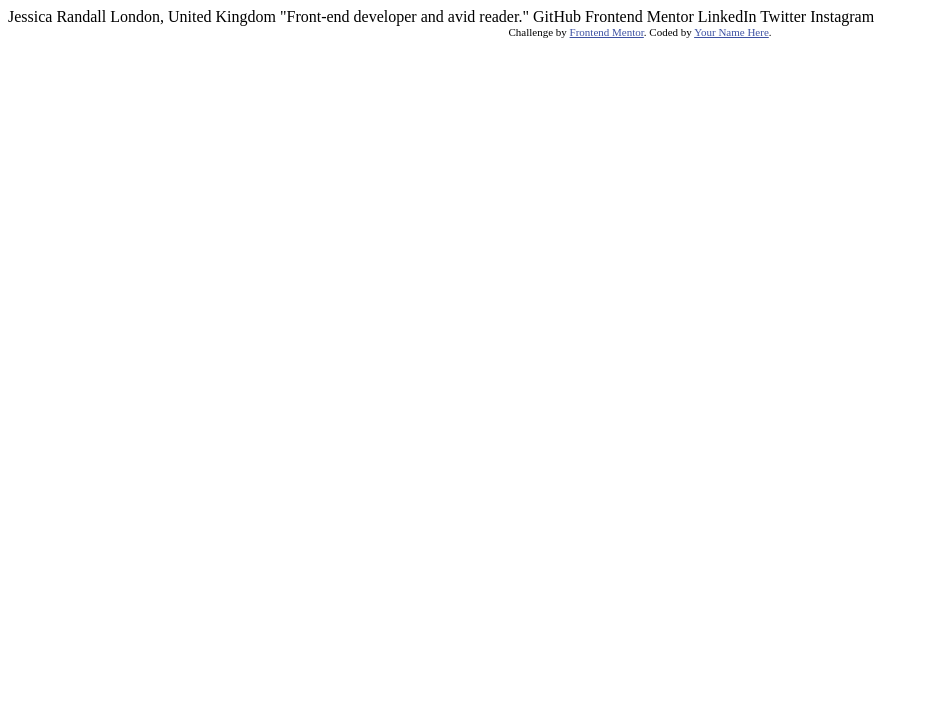
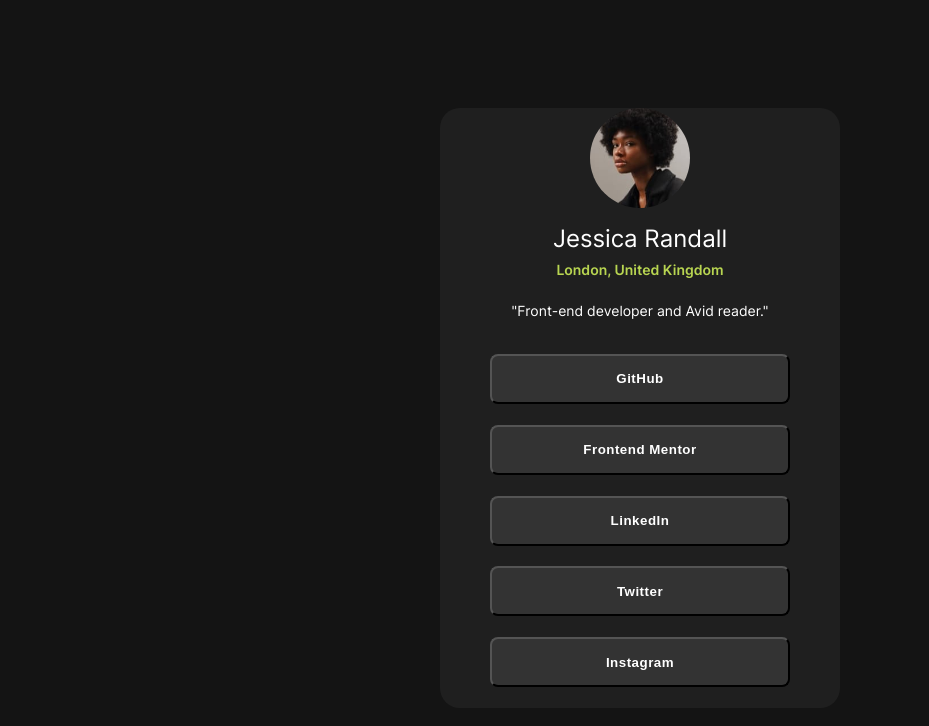
Before and after one commit to Mohamed-Badr-Saad/Social-Links-Profile-frontend-mentor, a plain HTML site: page index.html in a window 1280 px wide. Shown: the whole page, without its empty margins (0-929 px from the left). Drawn offline with Linux system fonts and the light colour scheme.

Commit message:
social links card

```diff
--- a/index.html
+++ b/index.html
@@ -1,34 +1,57 @@
 <!DOCTYPE html>
 <html lang="en">
+
 <head>
   <meta charset="UTF-8">
-  <meta name="viewport" content="width=device-width, initial-scale=1.0"> <!-- displays site properly based on user's device -->
+  <meta name="viewport" content="width=device-width, initial-scale=1.0">
+  <!-- displays site properly based on user's device -->
 
   <link rel="icon" type="image/png" sizes="32x32" href="./assets/images/favicon-32x32.png">
 
   <title>Frontend Mentor | Social links profile</title>
 
-  <!-- Feel free to remove these styles or customise in your own stylesheet 👍 -->
+  <!-- Feel free to remove these styles or customize in your own stylesheet 👍 -->
   <style>
-    .attribution { font-size: 11px; text-align: center; }
-    .attribution a { color: hsl(228, 45%, 44%); }
+    .attribution {
+      font-size: 11px;
+      text-align: center;
+    }
+
+    .attribution a {
+      color: hsl(228, 45%, 44%);
+    }
   </style>
+
+
+  <link rel="stylesheet" href="styles.css">
+
 </head>
+
 <body>
 
-  Jessica Randall
-  London, United Kingdom
-  "Front-end developer and avid reader."
+  <header>
+  </header>
+  <nav>
+  </nav>
 
-  GitHub
-  Frontend Mentor
-  LinkedIn
-  Twitter
-  Instagram
+  <main class="card-container">
+    <img src="./assets/images/avatar-jessica.jpeg" alt="jessica image">
+    <h1>Jessica Randall</h1>
+    <div class="location">London, United Kingdom</div>
+    <p>"Front-end developer and Avid reader."</p>
 
-  <div class="attribution">
-    Challenge by <a href="https://www.frontendmentor.io?ref=challenge" target="_blank">Frontend Mentor</a>.
-    Coded by <a href="#">Your Name Here</a>.
-  </div>
+    <div class="social-links">
+      <a href="https://www.github.com"><button class="btn">GitHub</button></a>
+      <a href="https://www.frontendmentor.io"><button class="btn">Frontend Mentor</button></a>
+      <a href="https://www.linkedin.com"><button class="btn">LinkedIn</button></a>
+      <a href="https://www.twitter.com"><button class="btn">Twitter</button></a>
+      <a href="https://www.Instagram.com"><button class="btn">Instagram</button></a>
+
+    </div>
+
+  </main>
+
+  <footer></footer>
 </body>
+
 </html>
--- /dev/null
+++ b/styles.scss
@@ -0,0 +1,90 @@
+@use "sass:map";
+$palette: (
+    green: #b8d551,
+    white: hsl(0, 0%, 100%),
+    grey700: #333333,
+    grey800: #1f1f1f,
+    grey900: #141414
+);
+
+$font-weights: (
+    small: 400,
+    medium: 600,
+    large: 700
+);
+$font-sizes: (
+    small: 14px,
+    medium: 18px,
+    large: 24px
+);
+
+@font-face {
+    font-family: "inter";
+    src: url(./assets/fonts/Inter-VariableFont_slnt\,wght.ttf);
+}
+
+body {
+    background-color: map.get($palette, grey900);
+    display: flex;
+    justify-content: center;
+    align-items: center;
+    height: 100vh;
+    font-family: "inter", sans-serif;
+    font-size: map.get($font-sizes, small);
+    color: map.get($palette, white);
+}
+
+.card-container {
+    display: flex;
+    flex-direction: column;
+    align-items: center;
+    width: 400px;
+    height: 600px;
+    background-color: map.get($palette, grey800);
+    border-radius: 20px;
+    margin: 10px;
+    img {
+        border-radius: 100%;
+        width: 100px;
+        height: auto;
+    }
+
+    h1 {
+        font-weight: map.get($font-weights, small);
+        font-size: map.get($font-sizes, large);
+        margin-bottom: 8px;
+    }
+
+    .location {
+        font-weight: map.get($font-weights, medium);
+        color: map.get($palette, green);
+        margin-bottom: 10px;
+    }
+
+    .social-links {
+        display: flex;
+        flex-direction: column;
+        justify-content: space-evenly;
+        align-items: center;
+        width: 100%;
+        height: 80%;
+        .btn {
+            background-color: map.get($palette, grey700);
+            width: 300px;
+            @media (max-width: 375px) {
+                width: 250px;
+                // Adjust width for smaller screens
+            }
+            height: 50px;
+            border-radius: 8px;
+            color: map.get($palette, white);
+            font-weight: map.get($font-weights, medium);
+            letter-spacing: 0.5px;
+        }
+
+        .btn:hover {
+            background-color: map.get($palette, green);
+            cursor: pointer;
+        }
+    }
+}
```
Also changed, not shown: styles.css (added), 1 other file.
